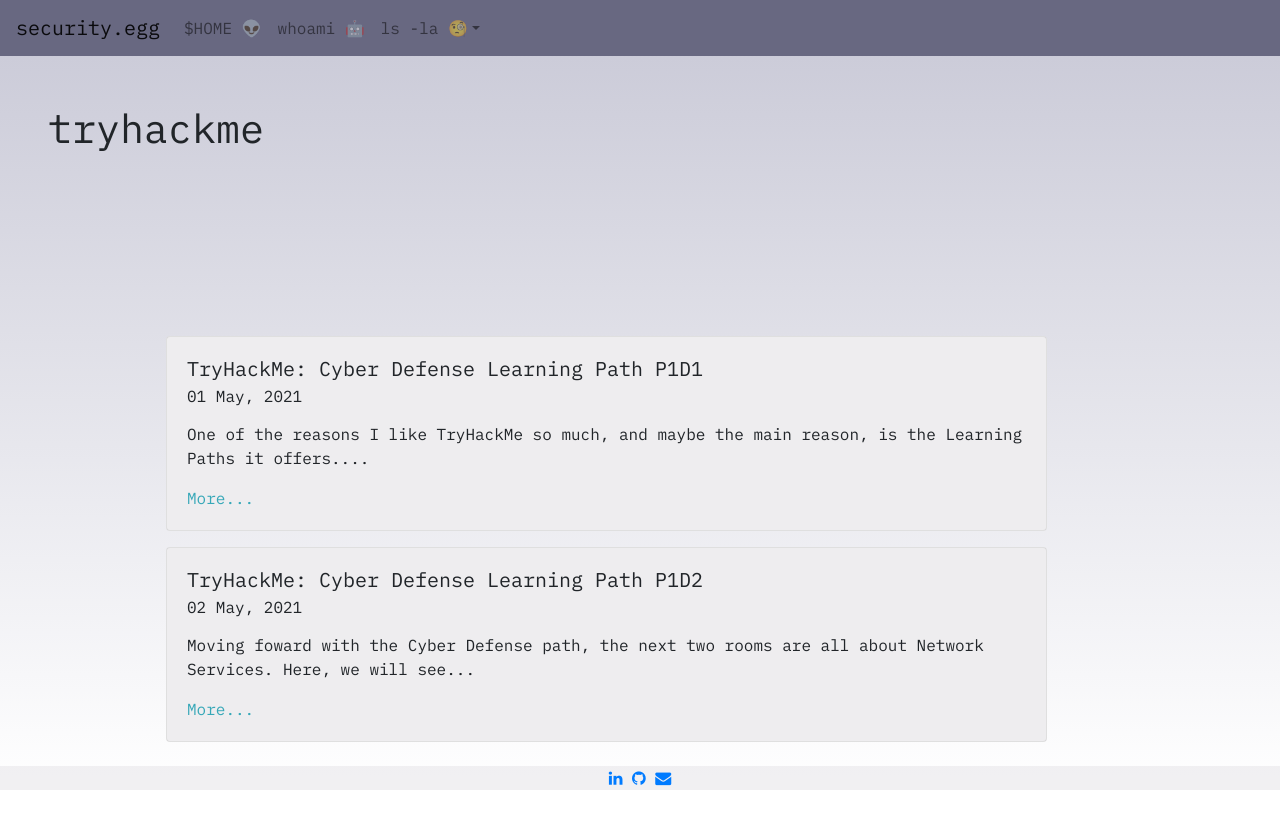
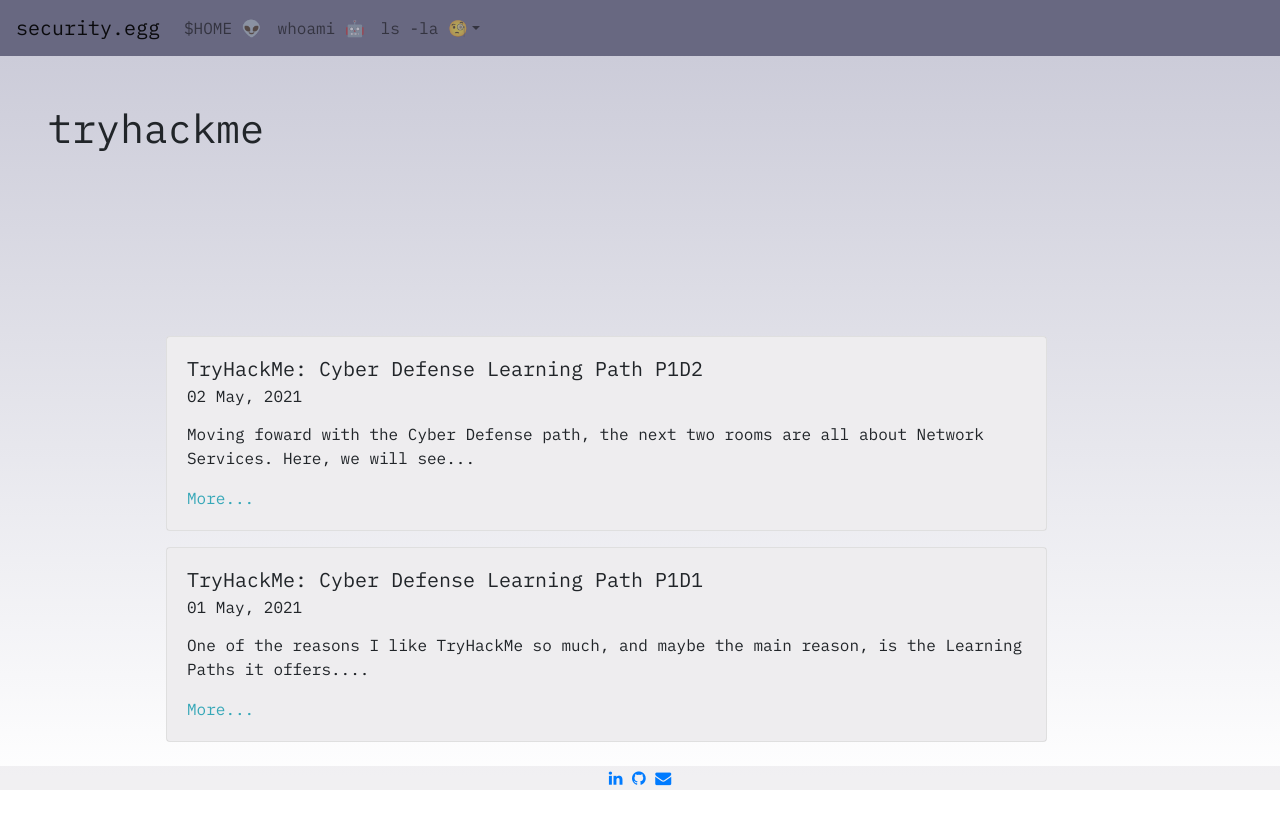
Before and after one commit to security-egg/securityegg, a Jekyll site: the page built from categories/tryhackme.html, in a window 1280 px wide. Shown: the top 829 px of the page. Built offline with Jekyll 4.4.1, drawn with Linux system fonts in a browser that asks for light colours; nearby versions of some CDN libraries.

Commit message:
Update category.html

```diff
--- a/_layouts/category.html
+++ b/_layouts/category.html
@@ -6,7 +6,7 @@ layout: default
 <div class="container" style="padding-top: 8rem; padding-left: 3rem;">
 <div class="col-lg">
 <ul>
-	{% for post in site.categories[page.category-name] reversed limit:10 %}
+	{% for post in site.categories[page.category-name] limit:10 %}
 		  <div class="row">
 			<div class="card" style="width: 85%; height: 60%; margin: 0.5rem">
   			<div class="card-body" style="background-color: rgba(200,195,202,0.3)">
```
